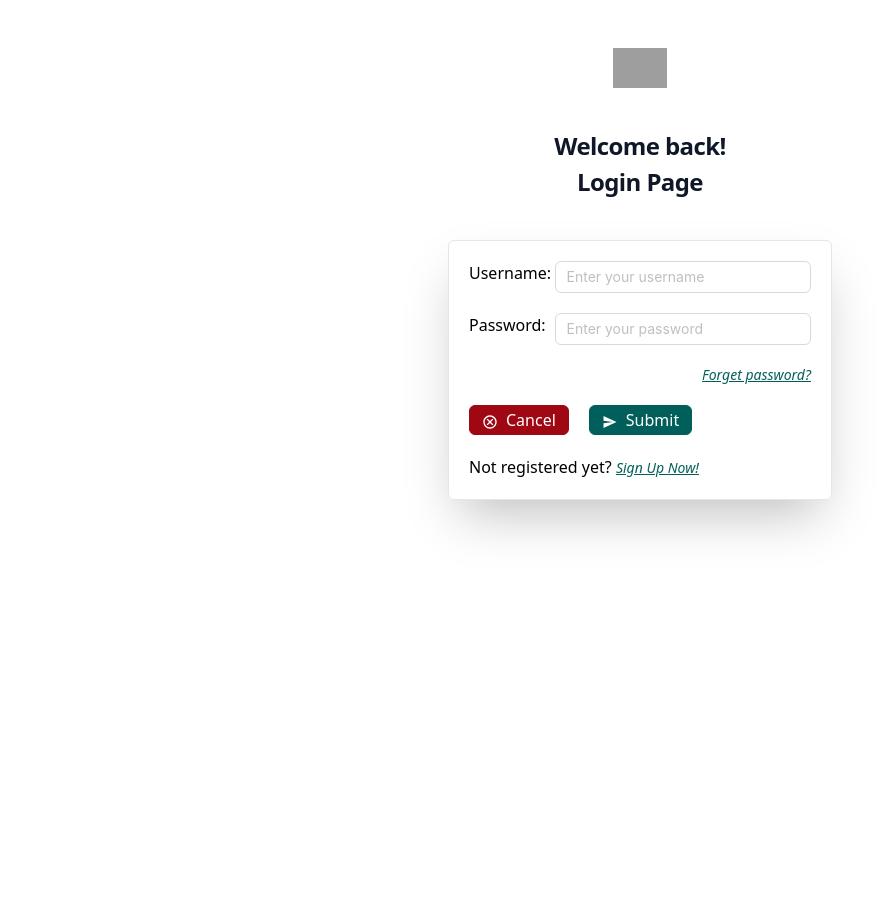
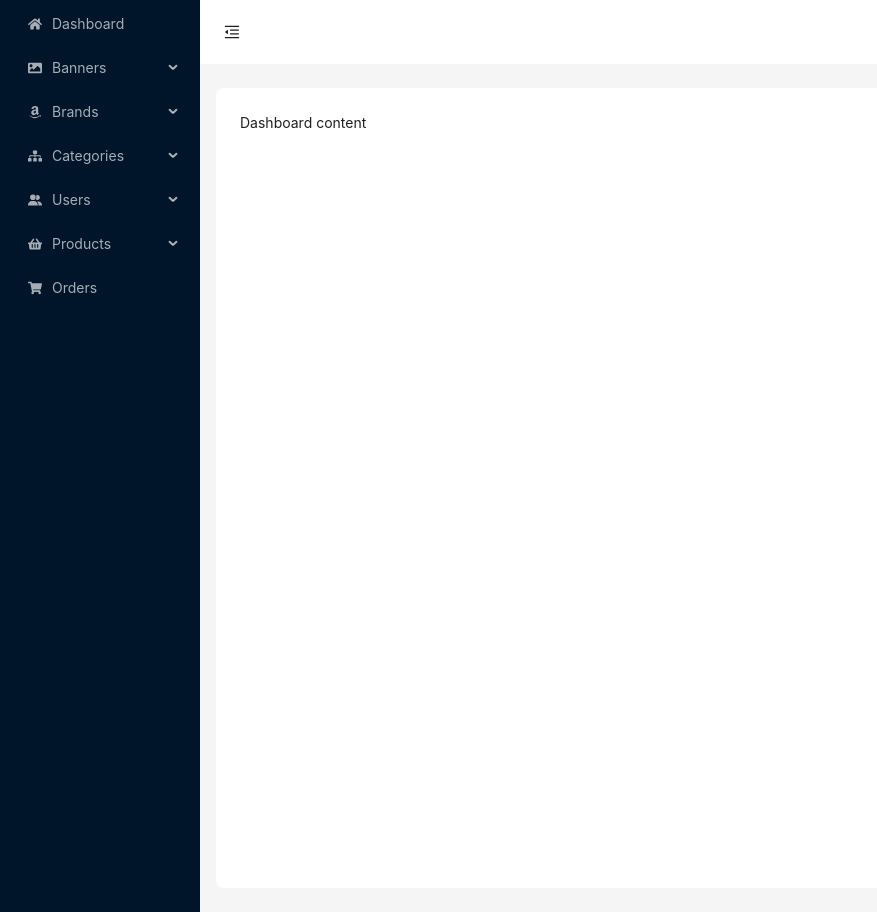
Before and after one commit to rajen133/E-commerce-Application, a React (Vite) app: page /admin in a window 1280 px wide. Shown: the whole page, without its empty margins (0-877 px from the left). Before the commit the page ends 800 px from the top, so only its background shows below. Built offline with nearby package versions, Linux system fonts and the light colour scheme; grey boxes are pictures that could not be loaded.

Commit message:
Update admin page

```diff
--- a/index.html
+++ b/index.html
@@ -4,7 +4,7 @@
     <meta charset="UTF-8" />
     <link rel="icon" type="image/svg+xml" href="/vite.svg" />
     <meta name="viewport" content="width=device-width, initial-scale=1.0" />
-    <title>Vite + React + TS</title>
+    <title>CMS Application</title>
   </head>
   <body class="h-full">
     <div id="root"></div>
--- a/package.json
+++ b/package.json
@@ -17,6 +17,7 @@
     "react-dom": "^19.0.0",
     "react-hook-form": "^7.55.0",
     "react-icons": "^5.5.0",
+    "react-router": "^7.4.1",
     "tailwindcss": "^4.0.17",
     "yup": "^1.6.1"
   },
--- a/src/main.tsx
+++ b/src/main.tsx
@@ -1,10 +1,10 @@
 import { StrictMode } from "react";
 import "./assets/css/main.css";
 import { createRoot } from "react-dom/client";
-import HomePage from "./pages/home/home.page.tsx";
+import RouterConfig from "./router/router.config.tsx";
 
 createRoot(document.getElementById("root")!).render(
   <StrictMode>
-    <HomePage pageTitle=" Login Page" />
+    <RouterConfig />
   </StrictMode>
 );
--- /dev/null
+++ b/src/pages/admin/dashboard/admin-dashboard.page.tsx
@@ -0,0 +1,5 @@
+const AdminDashboard = () => {
+  return <>Dashboard content</>;
+};
+
+export default AdminDashboard;
--- /dev/null
+++ b/src/pages/auth/register.page.tsx
@@ -0,0 +1,14 @@
+import { NavLink } from "react-router";
+
+const RegisterPage = () => {
+  return (
+    <>
+      <h1>Coming Soon...</h1>
+      <NavLink to="/" className="bg-teal-700 text-white">
+        Go Back to Home
+      </NavLink>
+    </>
+  );
+};
+
+export default RegisterPage;
--- a/src/pages/home/home.page.tsx
+++ b/src/pages/home/home.page.tsx
@@ -1,10 +1,18 @@
-import { Input } from "antd";
 import PageTitle from "../../components/page-title/page-title.component";
 import { MdOutlineCancel } from "react-icons/md";
 import { IoMdSend } from "react-icons/io";
 import { useForm } from "react-hook-form";
 import * as yup from "yup";
 import { yupResolver } from "@hookform/resolvers/yup";
+import {
+  InputLabel,
+  InputType,
+  PasswordInputComponent,
+  TextInputComponent,
+} from "../../components/form/input.component";
+import { Button } from "antd";
+import { NavLink } from "react-router";
+import { Suspense } from "react";
 
 const schema = yup.object({
   username: yup.string().required(),
@@ -18,9 +26,9 @@ interface IUserProps {
 // HomePage Component
 const HomePage = (props: Readonly<{ pageTitle: string }>) => {
   const {
+    control,
     handleSubmit,
     formState: { errors },
-    setValue,
   } = useForm<IUserProps>({
     defaultValues: {
       username: "",
@@ -39,74 +47,66 @@ const HomePage = (props: Readonly<{ pageTitle: string }>) => {
         <div className="mt-10 sm:mx-auto sm:w-full sm:max-w-sm border border-gray-200 p-5 shadow-2xl rounded-md">
           <form onSubmit={handleSubmit(handleChange)}>
             <div className="flex mb-5">
-              <label className="w-1/3" htmlFor="username">
-                Username:
-              </label>
+              <InputLabel htmlFor="username">Username:</InputLabel>
               <div className="flex flex-col w-full">
-                <Input
-                  type="username"
-                  id="username"
-                  placeholder="Enter your username"
-                  status={errors.username ? "error" : ""}
-                  onChange={(e: any) => setValue("username", e.target.value)}
-                />
-                <div className="flex flex-col">
-                  <span className="text-red-800 text-xs italic">
-                    {errors?.username?.message}
-                  </span>
-                </div>
+                {/* <Suspense> used to optimize the performance */}
+                <Suspense fallback={<>...Loading</>}>
+                  <TextInputComponent
+                    name="username"
+                    type={InputType.TEXT}
+                    errorMsg={errors?.username?.message}
+                    control={control}
+                  />
+                </Suspense>
               </div>
             </div>
             <div className="flex mb-5">
-              <label className="w-1/3" htmlFor="password">
-                Password:
-              </label>
+              <InputLabel htmlFor="password">Password:</InputLabel>
               <div className="flex flex-col w-full">
-                <Input
-                  type="password"
-                  id="password"
-                  placeholder="Enter your password"
-                  status={errors.password ? "error" : ""}
-                  onChange={(e: any) => setValue("password", e.target.value)}
-                />
-                <span className="text-red-800 text-xs italic">
-                  {errors?.password?.message}
-                </span>
+                <Suspense>
+                  <PasswordInputComponent
+                    name="password"
+                    errorMsg={errors?.password?.message}
+                    control={control}
+                  />
+                </Suspense>
               </div>
             </div>
             <div className="flex flex-row-reverse mb-5">
-              <a
-                href="/forget-password"
+              <NavLink
+                to="/forget-password"
                 className="text-teal-800 underline font-light text-sm italic hover:text-teal-950"
               >
                 Forget password?
-              </a>
+              </NavLink>
             </div>
             <div className="flex gap-5">
-              <button
-                type="reset"
-                className="border border-red-800 px-3 py-0.5 rounded-md bg-red-800 text-white hover:bg-red-950 hover:cursor-pointer"
+              <Button
+                htmlType="reset"
+                variant="solid"
+                className="bg-red-800! hover:bg-red-900! text-white! hover:border-red-950!"
               >
+                {" "}
                 <MdOutlineCancel className="inline-block mr-2" />
                 Cancel
-              </button>
-              <button
-                type="submit"
-                className="border border-teal-800 px-3 py-0.5 rounded-md bg-teal-800 text-white hover:bg-teal-950 hover:cursor-pointer"
+              </Button>
+              <Button
+                htmlType="submit"
+                variant="solid"
+                className="bg-teal-800! hover:bg-teal-900! text-white! hover:border-teal-950!"
               >
-                <IoMdSend className="inline-block mr-2" />
-                Submit
-              </button>
+                <IoMdSend className="inline-block mr-2" /> Submit
+              </Button>
             </div>
           </form>
           <div className="text-left mt-5">
             Not registered yet?{" "}
-            <a
-              href="/register"
+            <NavLink
+              to="/register"
               className="text-teal-800 underline font-light italic text-sm hover:text-teal-950"
             >
               Sign Up Now!
-            </a>
+            </NavLink>
           </div>
         </div>
       </div>
--- /dev/null
+++ b/src/pages/layouts/admin-layout.page.tsx
@@ -0,0 +1,162 @@
+import { useState } from "react";
+import { MenuFoldOutlined, MenuUnfoldOutlined } from "@ant-design/icons";
+import { Button, Layout, Menu, theme, MenuProps } from "antd";
+import {
+  FaAmazon,
+  FaHome,
+  FaImage,
+  FaShoppingBasket,
+  FaShoppingCart,
+  FaSitemap,
+} from "react-icons/fa";
+import { FaUserGroup } from "react-icons/fa6";
+import { NavLink, Outlet } from "react-router";
+
+const { Header, Sider, Content } = Layout;
+
+type MenuItem = Required<MenuProps>["items"][number];
+
+const items: MenuItem[] = [
+  {
+    key: "dashboard",
+    label: <NavLink to="/admin">Dashboard</NavLink>,
+    icon: <FaHome />,
+  },
+  {
+    key: "banner",
+    label: "Banners",
+    icon: <FaImage />,
+    children: [
+      {
+        key: "add-banner",
+        label: <NavLink to="/admin/banner/create">Add Banner</NavLink>,
+      },
+      {
+        key: "list-banner",
+        label: <NavLink to="/admin/banner">List Banner</NavLink>,
+      },
+    ],
+  },
+  {
+    key: "brand",
+    label: "Brands",
+    icon: <FaAmazon />,
+    children: [
+      {
+        key: "add-brand",
+        label: <NavLink to="/admin/brand/create">Add Brand</NavLink>,
+      },
+      {
+        key: "list-brand",
+        label: <NavLink to="/admin/brand">List Brand</NavLink>,
+      },
+    ],
+  },
+  {
+    key: "category",
+    label: "Categories",
+    icon: <FaSitemap />,
+    children: [
+      {
+        key: "add-category",
+        label: <NavLink to="/admin/category/create">Add Category</NavLink>,
+      },
+      {
+        key: "list-category",
+        label: <NavLink to="/admin/category">List Category</NavLink>,
+      },
+    ],
+  },
+  {
+    key: "user",
+    label: "Users",
+    icon: <FaUserGroup />,
+    children: [
+      {
+        key: "add-user",
+        label: <NavLink to="/admin/user/create">Add User</NavLink>,
+      },
+      {
+        key: "list-user",
+        label: <NavLink to="/admin/user">List User</NavLink>,
+      },
+    ],
+  },
+  {
+    key: "product",
+    label: "Products",
+    icon: <FaShoppingBasket />,
+    children: [
+      {
+        key: "add-product",
+        label: <NavLink to="/admin/product/create">Add Products</NavLink>,
+      },
+      {
+        key: "list-product",
+        label: <NavLink to="/admin/product">List Products</NavLink>,
+      },
+    ],
+  },
+  {
+    key: "order",
+    label: <NavLink to="/admin/order">Orders</NavLink>,
+    icon: <FaShoppingCart />,
+  },
+];
+
+const AdminLayout = () => {
+  const [collapsed, setCollapsed] = useState(false);
+  const [current, setCurrent] = useState("1");
+  const {
+    token: { colorBgContainer, borderRadiusLG },
+  } = theme.useToken();
+
+  const onClick: MenuProps["onClick"] = (e) => {
+    console.log("click ", e);
+    setCurrent(e.key);
+  };
+  return (
+    <>
+      <Layout>
+        <Sider trigger={null} collapsible collapsed={collapsed}>
+          <div className="demo-logo-vertical" />
+          <Menu
+            theme="dark"
+            onClick={onClick}
+            defaultOpenKeys={["sub1"]}
+            selectedKeys={[current]}
+            mode="inline"
+            items={items}
+          />
+        </Sider>
+        <Layout>
+          <Header style={{ padding: 0, background: colorBgContainer }}>
+            <Button
+              type="text"
+              icon={collapsed ? <MenuUnfoldOutlined /> : <MenuFoldOutlined />}
+              onClick={() => setCollapsed(!collapsed)}
+              style={{
+                fontSize: "16px",
+                width: 64,
+                height: 64,
+              }}
+            />
+          </Header>
+          <Content
+            style={{
+              margin: "24px 16px",
+              padding: 24,
+              minHeight: "100vh",
+              background: colorBgContainer,
+              borderRadius: borderRadiusLG,
+            }}
+          >
+            {/* Dynamic content */}
+            <Outlet />
+          </Content>
+        </Layout>
+      </Layout>
+    </>
+  );
+};
+export default AdminLayout;
--- /dev/null
+++ b/src/router/router.config.tsx
@@ -0,0 +1,50 @@
+import { RouterProvider, createBrowserRouter } from "react-router";
+import { lazy } from "react";
+// lazy() optimize the performance
+const HomePage = lazy(() => import("../pages/home/home.page"));
+const RegisterPage = lazy(() => import("../pages/auth/register.page"));
+const AdminLayout = lazy(() => import("../pages/layouts/admin-layout.page"));
+const AdminDashboard = lazy(
+  () => import("../pages/admin/dashboard/admin-dashboard.page")
+);
+const NotFoundError = lazy(
+  () => import("../components/errors/not-found.component")
+);
+
+const routerObj = createBrowserRouter([
+  {
+    path: "/",
+    element: <HomePage pageTitle="Login Page" />,
+  },
+  {
+    path: "/register",
+    element: <RegisterPage />,
+  },
+  {
+    path: "/admin",
+    element: <AdminLayout />,
+    children: [
+      {
+        index: true,
+        element: <AdminDashboard />,
+      },
+      {
+        path: "banner/create",
+        element: <>Create Banner</>,
+      },
+      {
+        path: "*",
+        element: <NotFoundError />,
+      },
+    ],
+  },
+]);
+const RouterConfig = () => {
+  return (
+    <>
+      <RouterProvider router={routerObj} />
+    </>
+  );
+};
+
+export default RouterConfig;
```
Also changed, not shown: src/components/errors/not-found.component.tsx (added, +19 -0 lines), src/components/form/input.component.tsx (added, +103 -0 lines), 1 other file (tests, documents, lock files or other folders).
